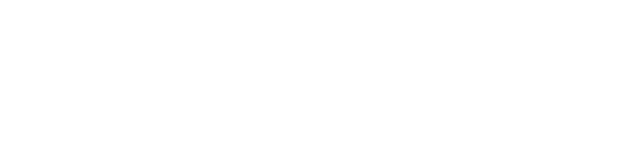
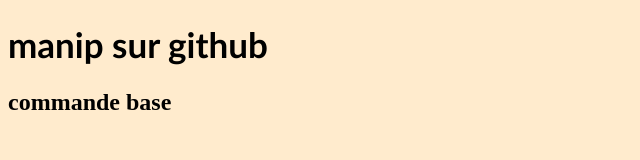
Before and after one commit to Angie-one/manipgithub, a plain HTML site: page index.html in a window 1280 px wide. Shown: the whole page, without its empty margins (0-640 px from the left). Drawn offline with Linux system fonts and the light colour scheme.

Commit message:
link css +css

```diff
--- a/index.html
+++ b/index.html
@@ -3,9 +3,11 @@
 <head>
     <meta charset="UTF-8">
     <meta name="viewport" content="width=device-width, initial-scale=1.0">
-    <title>Document</title>
+    <link rel="stylesheet" href="styles.css">
+    <title>Manip github</title>
 </head>
 <body>
-
+    <h1>manip sur github</h1>
+    <h2>commande base</h2>
 </body>
 </html>
--- a/styles.css
+++ b/styles.css
@@ -1,3 +1,12 @@
 body {
     background-color: blanchedalmond;
 }
+
+h1 {
+    font-family: 'Trebuchet MS', 'Lucida Sans Unicode', 'Lucida Grande', 'Lucida Sans', Arial, sans-serif;
+    font-size: 35px;
+}
+
+h2 {
+
+}
```
